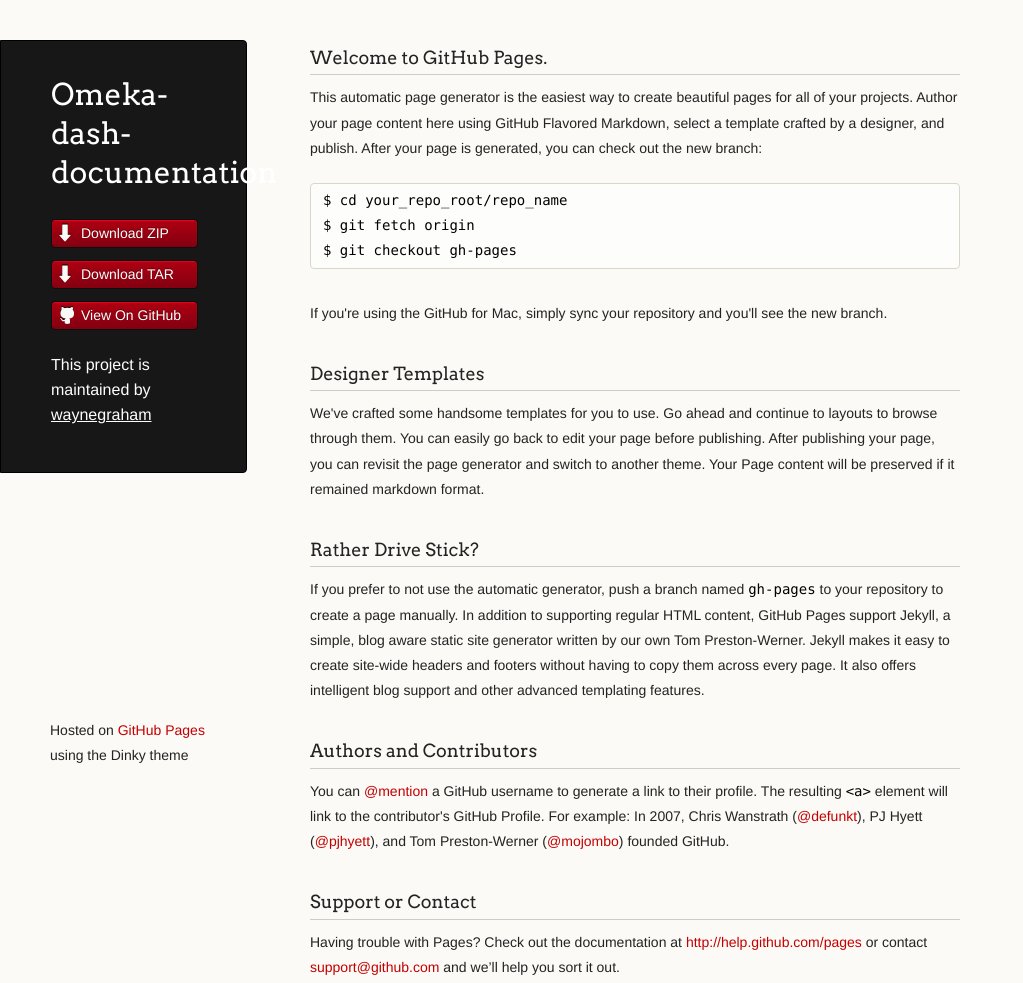
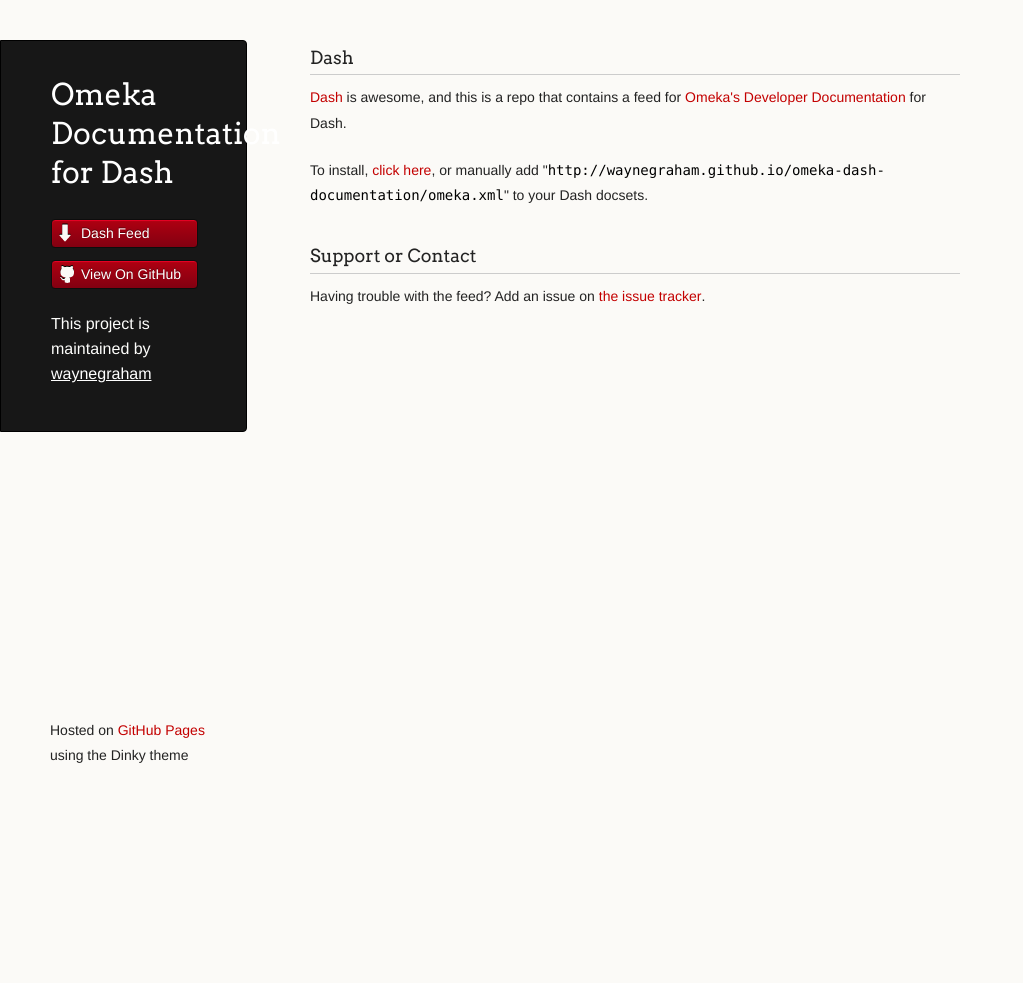
Before and after one commit to waynegraham/omeka-dash-documentation, a plain HTML site: page index.html in a window 1280 px wide. Shown: the whole page, without its empty margins (0-1023 px from the left). After the commit the page ends 800 px from the top, so only its background shows below. Drawn offline with Linux system fonts and the light colour scheme.

Commit message:
Updates documentation

```diff
--- a/index.html
+++ b/index.html
@@ -16,12 +16,11 @@
   <body>
     <div class="wrapper">
       <header>
-        <h1 class="header">Omeka-dash-documentation</h1>
+        <h1 class="header">Omeka Documentation for <a href="http://kapeli.com/dash">Dash</a></h1>
         <p class="header"></p>
 
         <ul>
-          <li class="download"><a class="buttons" href="https://github.com/waynegraham/omeka-dash-documentation/zipball/master">Download ZIP</a></li>
-          <li class="download"><a class="buttons" href="https://github.com/waynegraham/omeka-dash-documentation/tarball/master">Download TAR</a></li>
+          <li class="download"><a class="buttons" href="dash-feed:http://waynegraham.github.io/omeka-dash-documentation/omeka.xml">Dash Feed</a></li>
           <li><a class="buttons github" href="https://github.com/waynegraham/omeka-dash-documentation">View On GitHub</a></li>
         </ul>
 
@@ -31,52 +30,35 @@
       </header>
       <section>
         <h3>
-<a name="welcome-to-github-pages" class="anchor" href="#welcome-to-github-pages"><span class="octicon octicon-link"></span></a>Welcome to GitHub Pages.</h3>
+<a name="welcome-to-github-pages" class="anchor" href="#welcome-to-github-pages"><span class="octicon octicon-link"></span></a>
+Dash</h3>
 
-<p>This automatic page generator is the easiest way to create beautiful pages for all of your projects. Author your page content here using GitHub Flavored Markdown, select a template crafted by a designer, and publish. After your page is generated, you can check out the new branch:</p>
+<p><a href="http://kapeli.com/dash">Dash</a> is awesome, and this is a repo that contains a feed for <a href="https://omeka.readthedocs.org/en/latest/index.html">Omeka's Developer Documentation</a> for Dash.</p>
 
-<pre><code>$ cd your_repo_root/repo_name
-$ git fetch origin
-$ git checkout gh-pages
-</code></pre>
+<p>To install, <a href="dash-feed:http://waynegraham.github.io/omeka-dash-documentation/omeka.xml">click here</a>, or manually add "<code>http://waynegraham.github.io/omeka-dash-documentation/omeka.xml</code>" to your Dash docsets.</p>
 
-<p>If you're using the GitHub for Mac, simply sync your repository and you'll see the new branch.</p>
-
-<h3>
-<a name="designer-templates" class="anchor" href="#designer-templates"><span class="octicon octicon-link"></span></a>Designer Templates</h3>
-
-<p>We've crafted some handsome templates for you to use. Go ahead and continue to layouts to browse through them. You can easily go back to edit your page before publishing. After publishing your page, you can revisit the page generator and switch to another theme. Your Page content will be preserved if it remained markdown format.</p>
-
-<h3>
-<a name="rather-drive-stick" class="anchor" href="#rather-drive-stick"><span class="octicon octicon-link"></span></a>Rather Drive Stick?</h3>
-
-<p>If you prefer to not use the automatic generator, push a branch named <code>gh-pages</code> to your repository to create a page manually. In addition to supporting regular HTML content, GitHub Pages support Jekyll, a simple, blog aware static site generator written by our own Tom Preston-Werner. Jekyll makes it easy to create site-wide headers and footers without having to copy them across every page. It also offers intelligent blog support and other advanced templating features.</p>
-
-<h3>
-<a name="authors-and-contributors" class="anchor" href="#authors-and-contributors"><span class="octicon octicon-link"></span></a>Authors and Contributors</h3>
-
-<p>You can <a href="https://github.com/blog/821" class="user-mention">@mention</a> a GitHub username to generate a link to their profile. The resulting <code>&lt;a&gt;</code> element will link to the contributor's GitHub Profile. For example: In 2007, Chris Wanstrath (<a href="https://github.com/defunkt" class="user-mention">@defunkt</a>), PJ Hyett (<a href="https://github.com/pjhyett" class="user-mention">@pjhyett</a>), and Tom Preston-Werner (<a href="https://github.com/mojombo" class="user-mention">@mojombo</a>) founded GitHub.</p>
 
 <h3>
 <a name="support-or-contact" class="anchor" href="#support-or-contact"><span class="octicon octicon-link"></span></a>Support or Contact</h3>
 
-<p>Having trouble with Pages? Check out the documentation at <a href="http://help.github.com/pages">http://help.github.com/pages</a> or contact <a href="mailto:support@github.com">support@github.com</a> and we’ll help you sort it out.</p>
+  <p>Having trouble with the feed? Add an issue on
+  <a href="https://github.com/waynegraham/omeka-dash-documentation/issues">the issue tracker</a>.
       </section>
       <footer>
         <p><small>Hosted on <a href="http://pages.github.com">GitHub Pages</a> using the Dinky theme</small></p>
       </footer>
-    </div>
+
+
     <!--[if !IE]><script>fixScale(document);</script><![endif]-->
-		          <script type="text/javascript">
-            var gaJsHost = (("https:" == document.location.protocol) ? "https://ssl." : "http://www.");
-            document.write(unescape("%3Cscript src='" + gaJsHost + "google-analytics.com/ga.js' type='text/javascript'%3E%3C/script%3E"));
-          </script>
-          <script type="text/javascript">
-            try {
-              var pageTracker = _gat._getTracker("1234");
-            pageTracker._trackPageview();
-            } catch(err) {}
-          </script>
+<script>
+  (function(i,s,o,g,r,a,m){i['GoogleAnalyticsObject']=r;i[r]=i[r]||function(){
+  (i[r].q=i[r].q||[]).push(arguments)},i[r].l=1*new Date();a=s.createElement(o),
+  m=s.getElementsByTagName(o)[0];a.async=1;a.src=g;m.parentNode.insertBefore(a,m)
+  })(window,document,'script','//www.google-analytics.com/analytics.js','ga');
 
+  ga('create', 'UA-46274579-1', 'waynegraham.github.io');
+  ga('send', 'pageview');
+
+</script>
   </body>
 </html>
```
